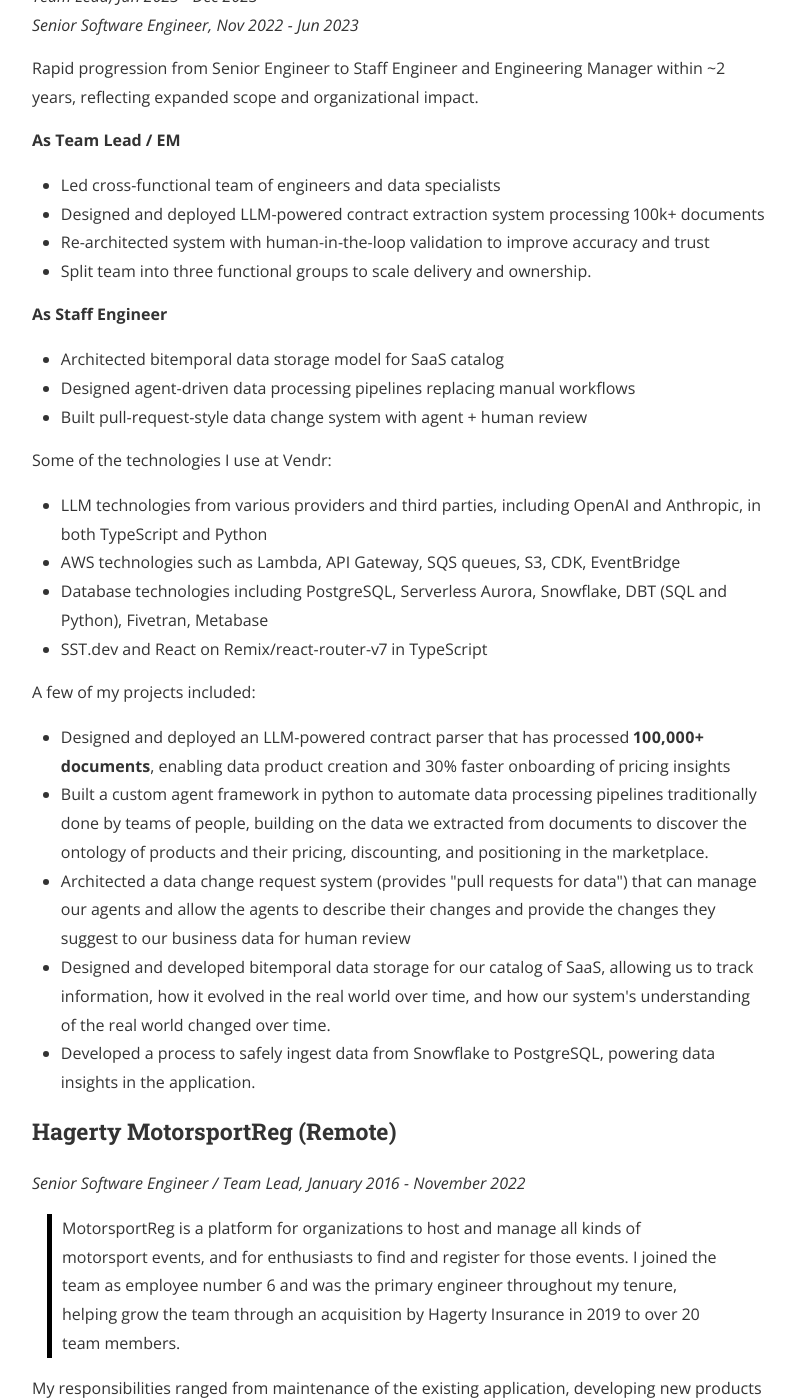
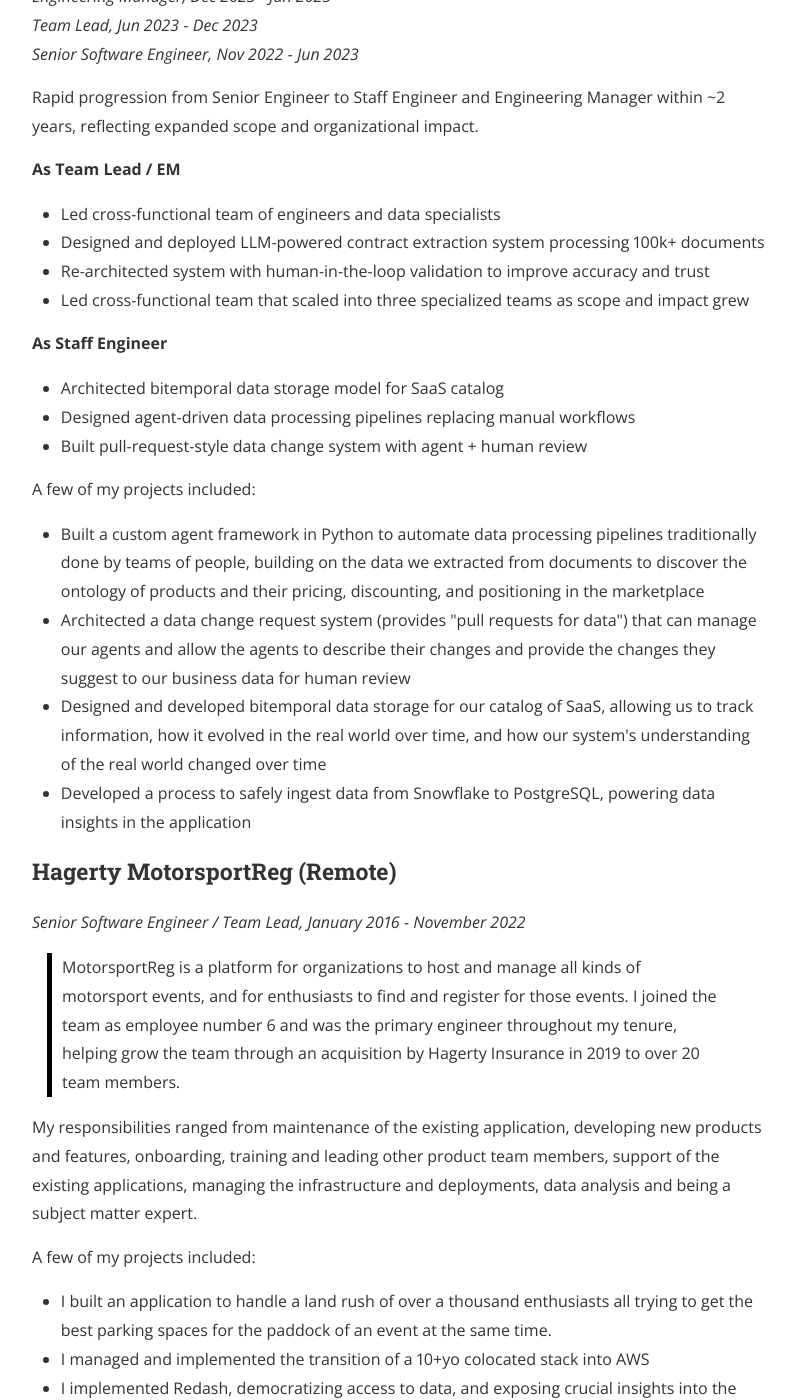
Before and after one commit to ryanguill/ryanguill.github.io, a Jekyll site: the page built from resume.html, in a window 1280 px wide and 1400 px high, scrolled down 1459 px. Shown: the whole window, without its empty margins (240-1035 px from the left). Built offline with Jekyll 4.4.1, drawn with Linux system fonts in a browser that asks for light colours; nearby versions of some CDN libraries; a style sheet for code colours, icons or effects is not loaded; some of the changed text lies outside the part shown.

Commit message:
resume tweaks

```diff
--- a/resume.html
+++ b/resume.html
@@ -72,7 +73,7 @@
 	<li>Led cross-functional team of engineers and data specialists</li>
 	<li>Designed and deployed LLM-powered contract extraction system processing 100k+ documents</li>
 	<li>Re-architected system with human-in-the-loop validation to improve accuracy and trust</li>
-	<li>Split team into three functional groups to scale delivery and ownership.</li>
+	<li>Led cross-functional team that scaled into three specialized teams as scope and impact grew</li>
 </ul>
 
 <strong>As Staff Engineer</strong>
@@ -82,23 +83,12 @@
 	<li>Built pull-request-style data change system with agent + human review</li>
 </ul>
 
-<p>Some of the technologies I use at Vendr:
-	<ul>
-		<li>LLM technologies from various providers and third parties, including OpenAI and Anthropic, in both TypeScript and Python</li>
-		<li>AWS technologies such as Lambda, API Gateway, SQS queues, S3, CDK, EventBridge</li>
-		<li>Database technologies including PostgreSQL, Serverless Aurora, Snowflake, DBT (SQL and Python), Fivetran, Metabase</li>
-		<li>SST.dev and React on Remix/react-router-v7 in TypeScript</li>
-	</ul>
-</p>
-
 <p>A few of my projects included:
 	<ul>
-
-		<li>Designed and deployed an LLM-powered contract parser that has processed <strong>100,000+ documents</strong>, enabling data product creation and 30% faster onboarding of pricing insights</li>
-		<li>Built a custom agent framework in python to automate data processing pipelines traditionally done by teams of people, building on the data we extracted from documents to discover the ontology of products and their pricing, discounting, and positioning in the marketplace.</li>
+		<li>Built a custom agent framework in Python to automate data processing pipelines traditionally done by teams of people, building on the data we extracted from documents to discover the ontology of products and their pricing, discounting, and positioning in the marketplace</li>
 		<li>Architected a data change request system (provides "pull requests for data") that can manage our agents and allow the agents to describe their changes and provide the changes they suggest to our business data for human review</li>
-		<li>Designed and developed bitemporal data storage for our catalog of SaaS, allowing us to track information, how it evolved in the real world over time, and how our system's understanding of the real world changed over time.</li>
-		<li>Developed a process to safely ingest data from Snowflake to PostgreSQL, powering data insights in the application.</li>
+		<li>Designed and developed bitemporal data storage for our catalog of SaaS, allowing us to track information, how it evolved in the real world over time, and how our system's understanding of the real world changed over time</li>
+		<li>Developed a process to safely ingest data from Snowflake to PostgreSQL, powering data insights in the application</li>
 	</ul>
 </p>
 
```
Also changed, not shown: other parts of resume.html (+2 -1 lines).
